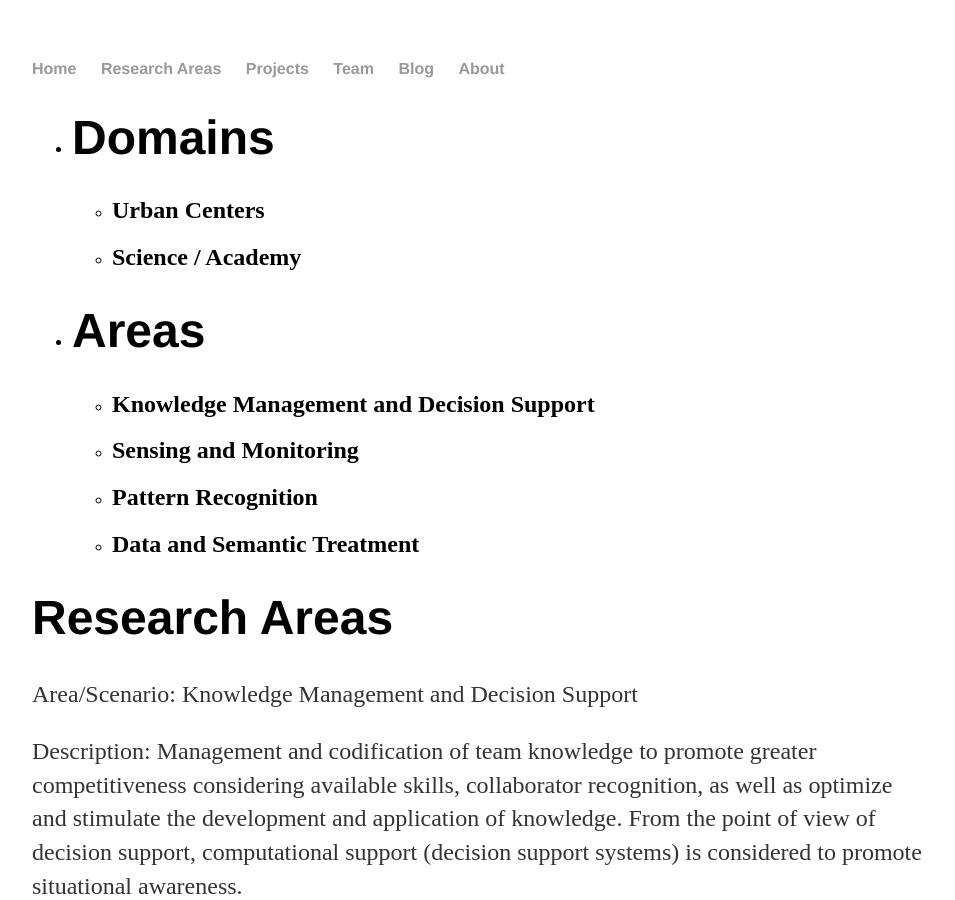
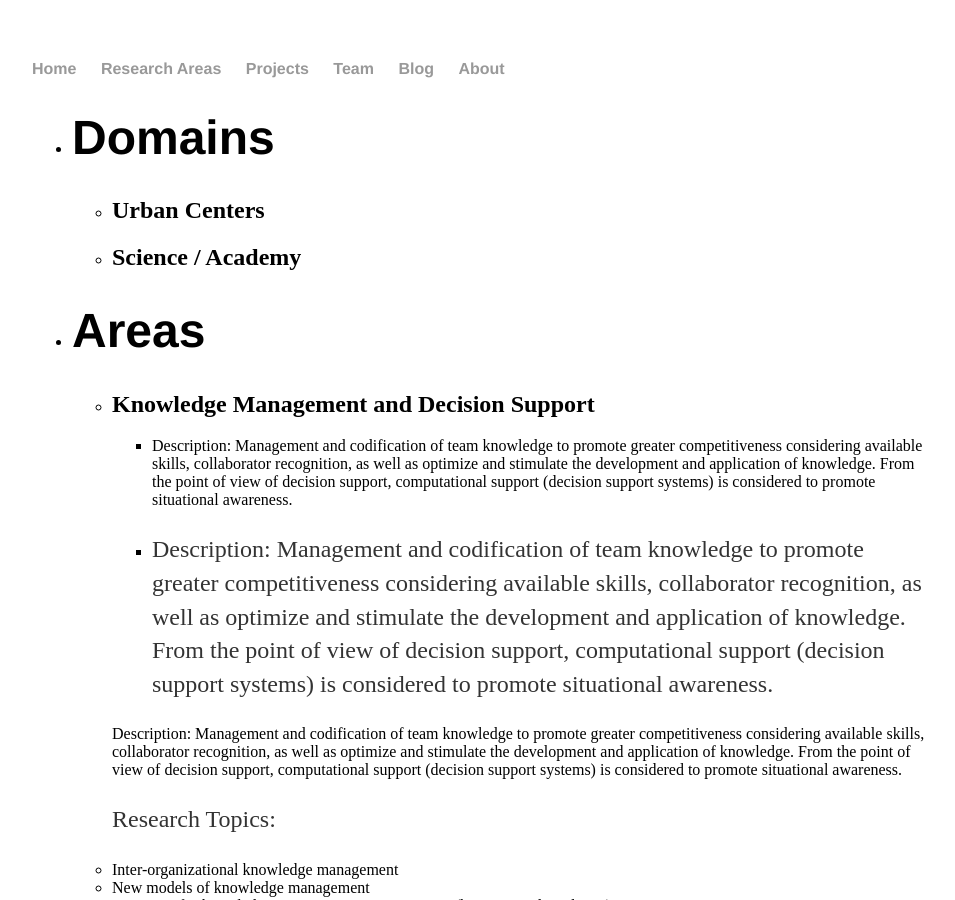
Before and after one commit to labcores/labcores.github.io, a Jekyll site: the page built from research/index.html, in a window 1280 px wide and 900 px high. Shown: the whole window, without its empty margins (160-1115 px from the left). Built offline with Jekyll 4.4.1, drawn with Linux system fonts in a browser that asks for light colours; some of the changed text lies outside the part shown.

Commit message:
update-research-page

```diff
--- a/research/index.html
+++ b/research/index.html
@@ -12,7 +12,24 @@ title: Social Computing and Social Network Analysis Laboratory
 		</li>
 		<li><H1>Areas</H1>
 			<ul>
-				<li><h2>Knowledge Management and Decision Support</h2></li>
+				<li><h2>Knowledge Management and Decision Support</h2>
+					<ul>
+						<li>
+							Description: Management and codification of team knowledge to promote greater competitiveness considering available skills, collaborator recognition, as well as optimize and stimulate the development and application of knowledge. From the point of view of decision support, computational support (decision support systems) is considered to promote situational awareness.
+						</li>
+						<li>
+							<p>Description: Management and codification of team knowledge to promote greater competitiveness considering available skills, collaborator recognition, as well as optimize and stimulate the development and application of knowledge. From the point of view of decision support, computational support (decision support systems) is considered to promote situational awareness.</p>
+						</li>
+					</ul>
+				</li>
+				Description: Management and codification of team knowledge to promote greater competitiveness considering available skills, collaborator recognition, as well as optimize and stimulate the development and application of knowledge. From the point of view of decision support, computational support (decision support systems) is considered to promote situational awareness. </p>
+	<p>Research Topics:
+		<li>Inter-organizational knowledge management</li>
+		<li>New models of knowledge management</li>
+		<li>Strategies for knowledge management in ecosystems (business and academic)</li>
+		<li>Situational knowledge support</li>
+		<li>Visualization of data as decision support</li>
+
 				<li><h2>Sensing and Monitoring</h2></li>
 				<li><h2>Pattern Recognition</h2></li>
 				<li><h2>Data and Semantic Treatment</h2></li>
```
